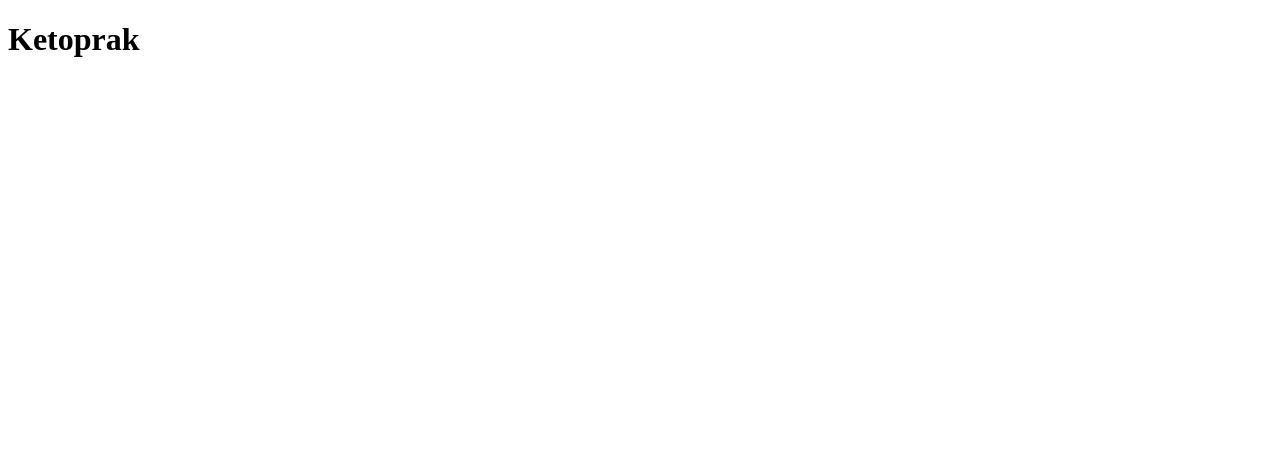
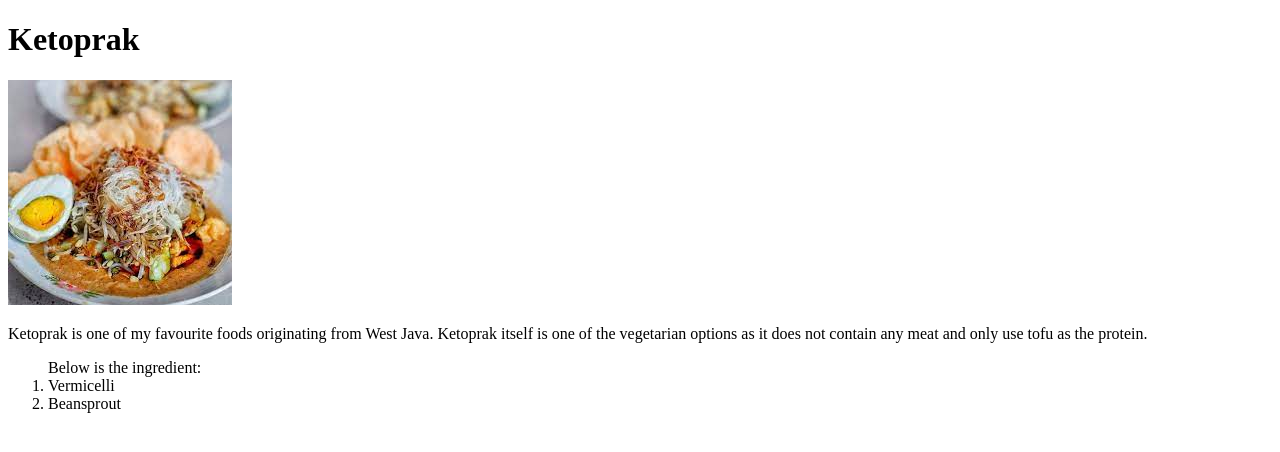
Before and after one commit to kelvouttt/odin-recipes, a plain HTML site: page recipes/ketoprak.html in a window 1280 px wide. Drawn offline with Linux system fonts and the light colour scheme.

Commit message:
adding details for ketoprak v.01

```diff
--- a/recipes/ketoprak.html
+++ b/recipes/ketoprak.html
@@ -8,5 +8,14 @@
 
 <body>
   <h1>Ketoprak</h1>
+  <img src="../images/ketoprak.jpg" />
+  <p>Ketoprak is one of my favourite foods originating from West Java.
+  Ketoprak itself is one of the vegetarian options as it does not contain any meat and only use tofu as the protein.</p>
+  <ol>
+    Below is the ingredient:
+      <li>Vermicelli</li>
+      <li>Beansprout</li>
+
+  </ol>
 </body>
 </html>
```
